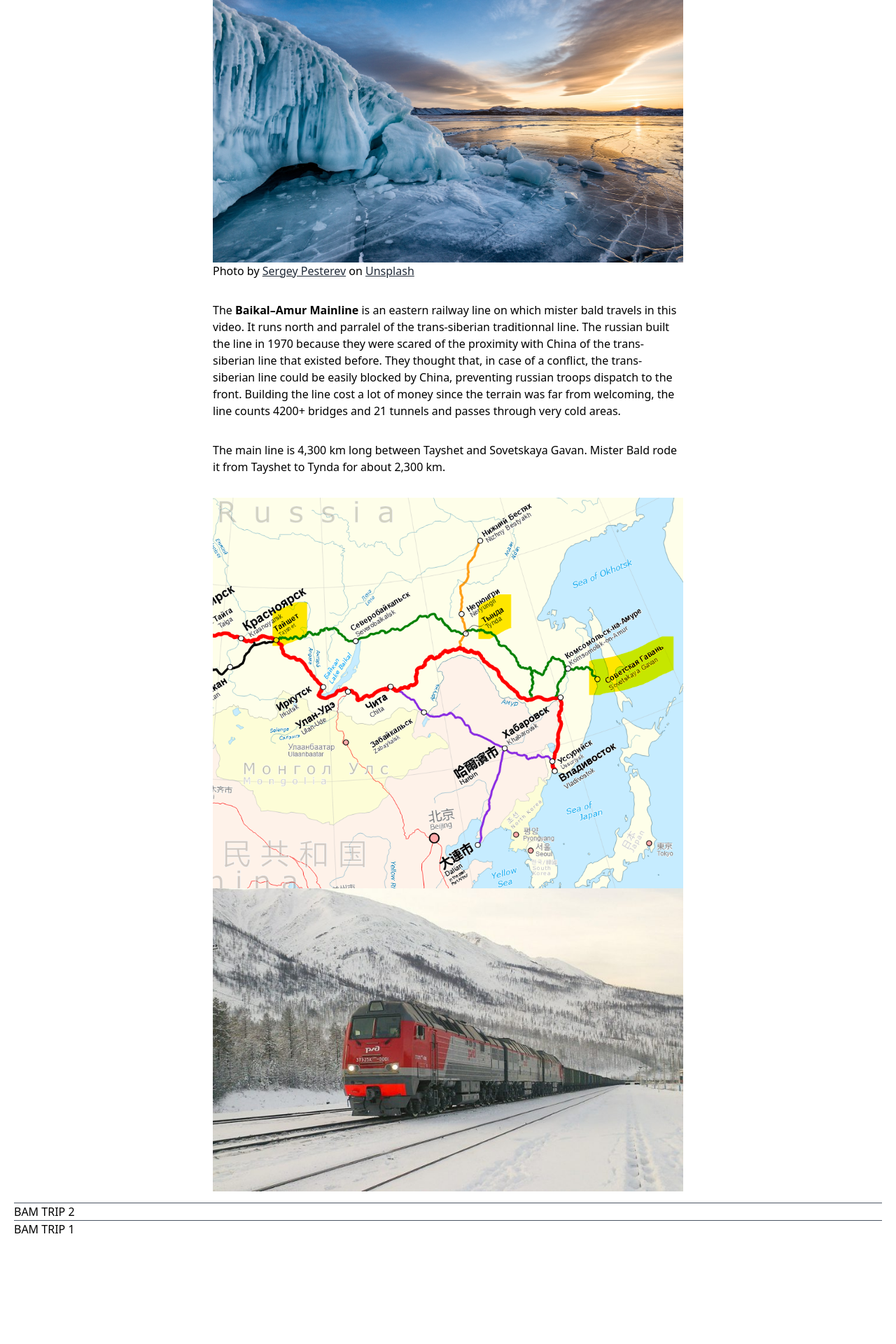
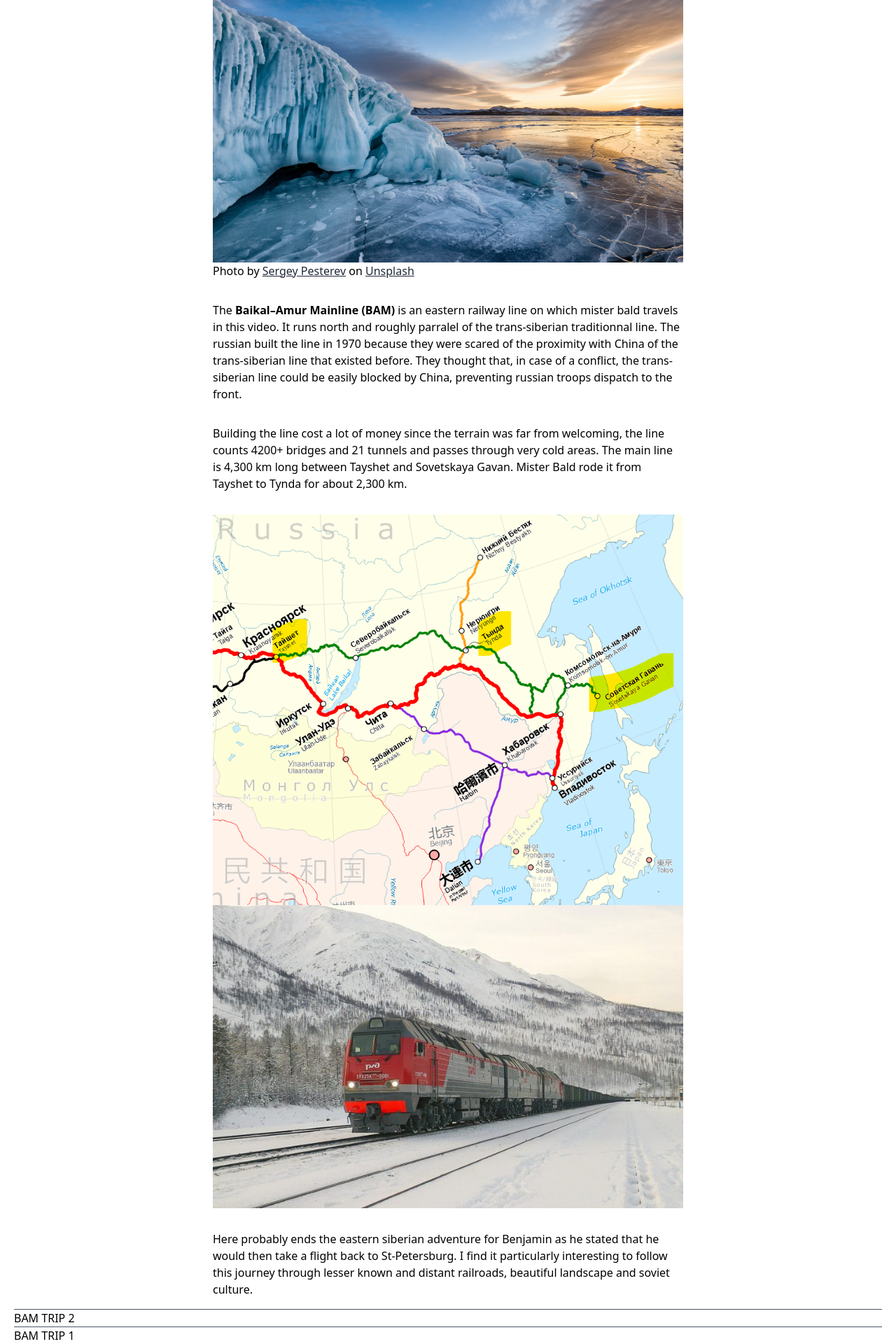
Before and after one commit to starwalker00/bab-trips-tailwindcss, a Next.js app: page / in a window 1280 px wide. Shown: the part 4155-6075 px from the top of the page at 70% size. Before the commit the page ends 5923 px from the top, so only its background shows below. Built offline with nearby package versions, Linux system fonts and the light colour scheme.

Commit message:
update bam

```diff
--- a/pages/index.js
+++ b/pages/index.js
@@ -87,17 +87,22 @@ export default function Home() {
             Photo by <a href="https://unsplash.com/@sickle?utm_source=unsplash&utm_medium=referral&utm_content=creditCopyText">Sergey Pesterev</a> on <a href="https://unsplash.com/s/photos/baikal?utm_source=unsplash&utm_medium=referral&utm_content=creditCopyText">Unsplash</a>
           </p>
           <p>
-            The <span className="font-semibold">Baikal–Amur Mainline</span> is an eastern railway line on which mister bald travels in this video. It runs north and parralel of the trans-siberian traditionnal line.
+            The <span className="font-semibold">Baikal–Amur Mainline (BAM)</span> is an eastern railway line on which mister bald travels in this video. It runs north and roughly parralel of the trans-siberian traditionnal line.
             The russian built the line in 1970 because they were scared of the proximity with China of the trans-siberian line that existed before. They thought that, in case of a conflict, the trans-siberian line could be easily blocked by China, preventing russian troops dispatch to the front.
-            Building the line cost a lot of money since the terrain was far from welcoming, the line counts 4200+ bridges and 21 tunnels and passes through very cold areas.
           </p>
           <p>
+            Building the line cost a lot of money since the terrain was far from welcoming, the line counts 4200+ bridges and 21 tunnels and passes through very cold areas.
             The main line is 4,300 km long between Tayshet and Sovetskaya Gavan. Mister Bald rode it from Tayshet to Tynda for about 2,300 km.
           </p>
           <p>
             <img src="/img/bam-1.png"/>
             <img src="/img/bam-2.jpg"/>
           </p>
+          <p>
+            Here probably ends the eastern siberian adventure for Benjamin as he stated that he would then take a flight back to St-Petersburg.
+            I find it particularly interesting to follow this journey through lesser known and distant railroads, beautiful landscape and soviet culture.
+          </p>
+
         </article>
         <article className="">
           <h1>BAM TRIP 2</h1>
```
